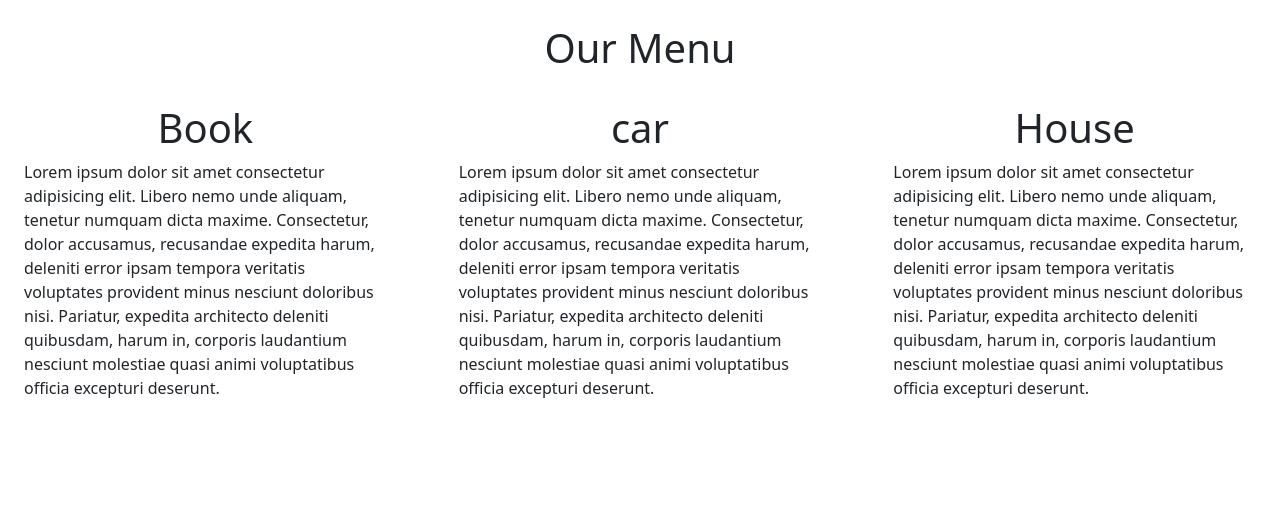
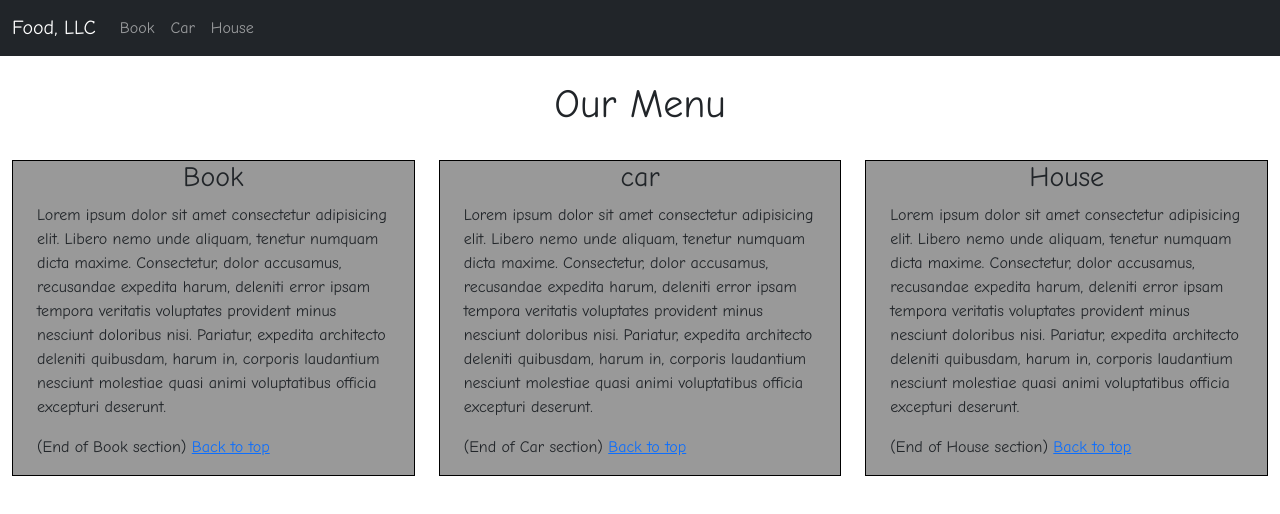
Before and after one commit to calebareeveso/JOHNS-HOPKINS-UNIVERSITY-HTML-CSS-JS-COURSE, a plain HTML site: page module3-solution/index.html in a window 1280 px wide. Drawn offline with nearby package versions, Linux system fonts and the light colour scheme.

Commit message:
made bs navbar

```diff
--- a/module3-solution/css/style.css
+++ b/module3-solution/css/style.css
@@ -0,0 +1,23 @@
+*{
+    margin: 0;
+    padding: 0;
+    box-sizing: border-box;
+    font-family: "Comic Sans MS", cursive, sans-serif;
+
+}
+
+.con {
+    border: 1px solid #000;
+    background-color: #999999;
+    margin-bottom: 20px;
+}
+
+.navbar-dark2 {
+    background-color: #999999;
+}
+.navbar-dark2 a {
+   color: #fff;
+}
+.navbar-dark2 ul li {
+   color: #fff;
+}
--- a/module3-solution/index.html
+++ b/module3-solution/index.html
@@ -11,28 +11,56 @@
 
 </head>
 <body>
+    <header>
+        <nav class="navbar navbar-lg navbar-expand-lg navbar-dark bg-dark">
+            <div class="container-fluid">
+              <a class="navbar-brand" href="#">Food, LLC</a>
+              <button class="navbar-toggler" type="button" data-bs-toggle="collapse" data-bs-target="#navbarNav" aria-controls="navbarNav" aria-expanded="false" aria-label="Toggle navigation">
+                <span class="navbar-toggler-icon"></span>
+              </button>
+              <div class="collapse navbar-collapse " id="navbarNav">
+                <ul class="navbar-nav ">
+                  <li class="nav-item ml-auto">
+                    <a class="nav-link "  href="#book">Book</a>
+                  </li>
+                  <li class="nav-item">
+                    <a class="nav-link" href="#car">Car</a>
+                  </li>
+                  <li class="nav-item">
+                    <a class="nav-link" href="#house">House</a>
+                  </li>
+                </ul>
+              </div>
+            </div>
+          </nav>
+    </header>
+
     <h1 class="text-center py-4" id="OurMenu">Our Menu</h1>
-    <section class="row">
+    <section class="container-fluid">
+       <div class="row">
         <div class="col-md-4 col-sm-6 col-xs-12">
             <div class="container con">
-                <h1 class="text-center subh1" >Book</h1>
+                <h3 class="text-center subh1" id="book">Book</h3>
                 <p>Lorem ipsum dolor sit amet consectetur adipisicing elit. Libero nemo unde aliquam, tenetur numquam dicta maxime. Consectetur, dolor accusamus, recusandae expedita harum, deleniti error ipsam tempora veritatis voluptates provident minus nesciunt doloribus nisi. Pariatur, expedita architecto deleniti quibusdam, harum in, corporis laudantium nesciunt molestiae quasi animi voluptatibus officia excepturi deserunt.</p>
-                <a href="#OurMenu"></a>
+               <p>(End of Book section) <a href="#OurMenu">Back to top</a></p>
             </div>
         </div>
         <div class="col-md-4 col-sm-6 col-xs-12">
             <div class="container con">
-                <h1 class="text-center subh1">car</h1>
+                <h3 class="text-center subh1" id="car">car</h3>
                 <p>Lorem ipsum dolor sit amet consectetur adipisicing elit. Libero nemo unde aliquam, tenetur numquam dicta maxime. Consectetur, dolor accusamus, recusandae expedita harum, deleniti error ipsam tempora veritatis voluptates provident minus nesciunt doloribus nisi. Pariatur, expedita architecto deleniti quibusdam, harum in, corporis laudantium nesciunt molestiae quasi animi voluptatibus officia excepturi deserunt.</p>
-                <a href="#OurMenu"></a>
+                <p>(End of Car section) <a href="#OurMenu">Back to top</a></p>
             </div>
         </div>
-        <div class="col-md-4 col-sm-6 col-xs-12">
-            <div class="container con">
-                <h1 class="text-center subh1">House</h1>
+        <div class="col-md-4 col-sm-12 col-xs-12">
+            <div class=" con ">
+                <div class="container-fluid">
+                    <h3 class="text-center subh1" id="house">House</h3>
                 <p>Lorem ipsum dolor sit amet consectetur adipisicing elit. Libero nemo unde aliquam, tenetur numquam dicta maxime. Consectetur, dolor accusamus, recusandae expedita harum, deleniti error ipsam tempora veritatis voluptates provident minus nesciunt doloribus nisi. Pariatur, expedita architecto deleniti quibusdam, harum in, corporis laudantium nesciunt molestiae quasi animi voluptatibus officia excepturi deserunt.</p>
-                <a href="#OurMenu"></a>
+                <p>(End of House section) <a href="#OurMenu">Back to top</a></p>
+                </div>
             </div>
+       </div>
        </div>
     </section>
     <!-- Bootstrap CSS -->
```
